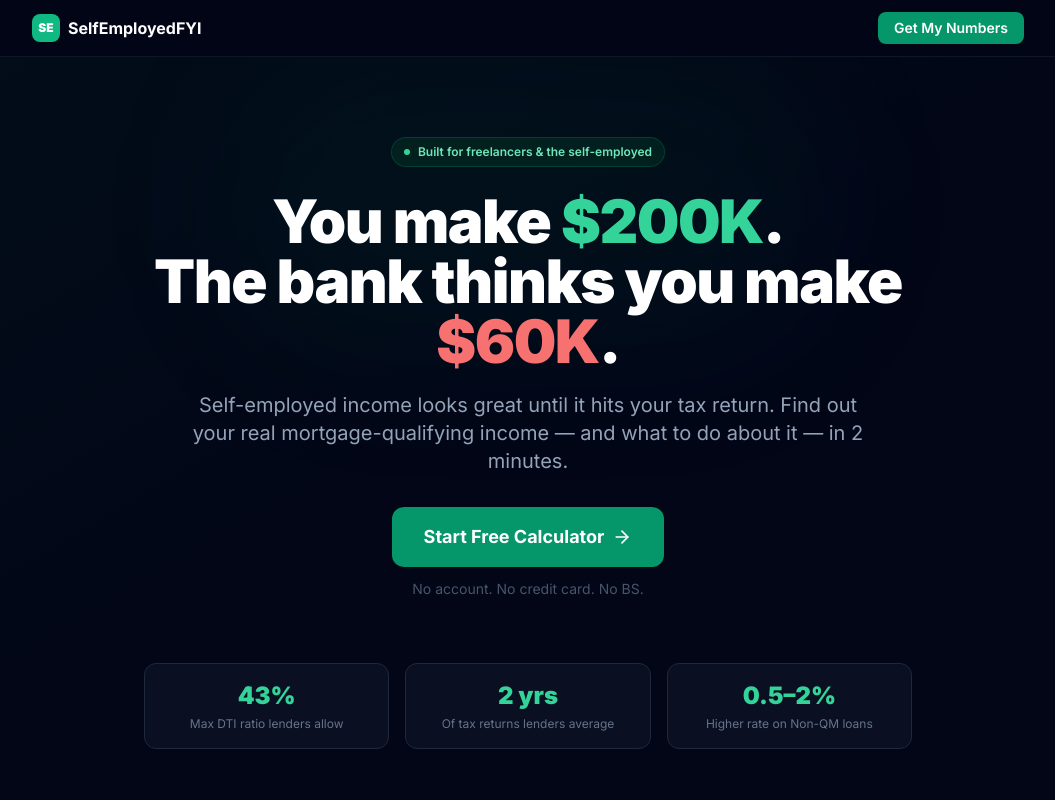
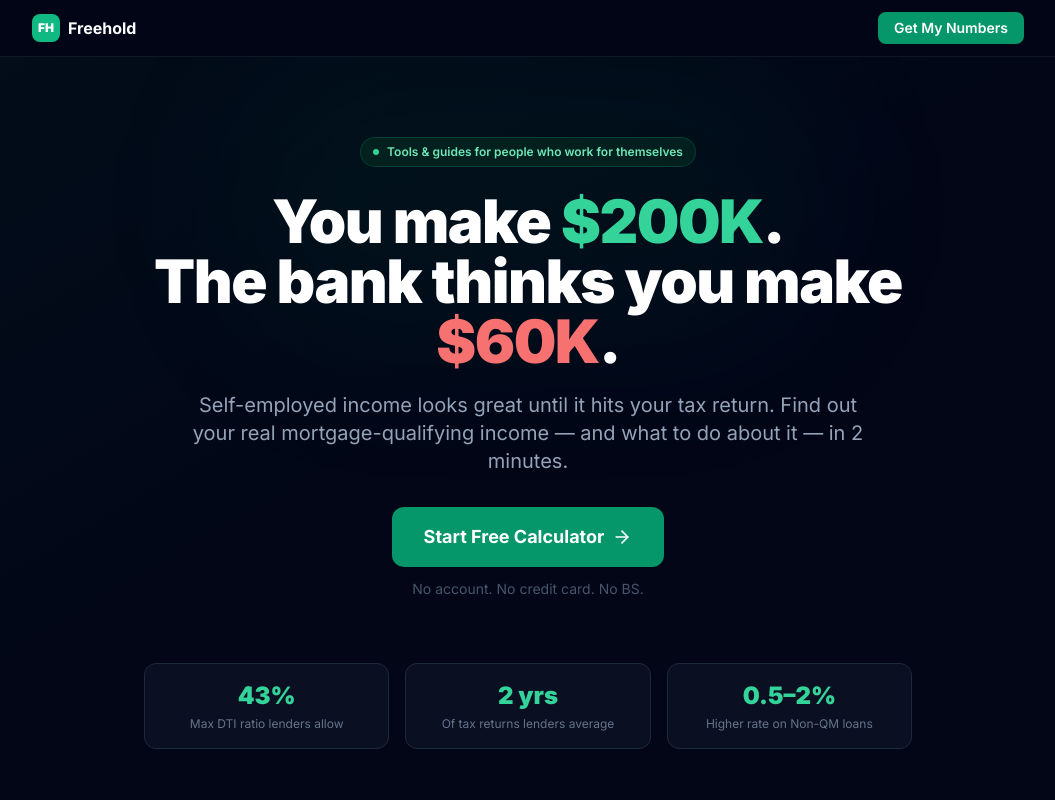
Before and after one commit to tikimips/selfemployedfyi, a Next.js app: page / in a window 1280 px wide. Shown: the top 800 px of the page, without its empty margins (112-1167 px from the left). Built offline with nearby package versions, Linux system fonts and the light colour scheme; no server answers.

Commit message:
rebrand: SelfEmployedFYI → Freehold

```diff
--- a/app/layout.tsx
+++ b/app/layout.tsx
@@ -4,31 +4,31 @@ import "./globals.css";
 
 const inter = Inter({ subsets: ["latin"] });
 
-const BASE_URL = "https://selfemployedfyi.vercel.app";
+const BASE_URL = "https://selfemployedfyi.com";
 
 export const metadata: Metadata = {
   metadataBase: new URL(BASE_URL),
   title: {
-    default: "SelfEmployedFYI — Mortgage Calculator for the Self-Employed",
-    template: "%s | SelfEmployedFYI",
+    default: "Freehold — Tools & Guides for People Who Work for Themselves",
+    template: "%s | Freehold",
   },
   description:
-    "Free mortgage qualification calculator for freelancers and self-employed. See exactly what lenders calculate from your tax returns — and close the gap between what you earn and what you qualify for.",
+    "Freehold is the platform for freelancers, founders, and the self-employed. Calculators, guides, and tools to help you understand your taxes, mortgage, finances, and business — at every stage.",
   keywords: [
+    "self-employed tools",
+    "freelancer resources",
     "self-employed mortgage calculator",
-    "freelancer mortgage qualifying income",
+    "freelancer tax calculator",
+    "self-employed tax deductions",
+    "solo business tools",
     "1099 mortgage calculator",
-    "schedule c mortgage income",
     "non-QM mortgage self-employed",
-    "self-employed home loan",
-    "mortgage qualifying income calculator",
-    "bank statement loan calculator",
-    "self-employed turned down mortgage",
-    "how do lenders calculate self-employed income",
+    "quarterly tax estimator",
+    "freelancer financial tools",
   ],
-  authors: [{ name: "SelfEmployedFYI" }],
-  creator: "SelfEmployedFYI",
-  publisher: "SelfEmployedFYI",
+  authors: [{ name: "Freehold" }],
+  creator: "Freehold",
+  publisher: "Freehold",
   robots: {
     index: true,
     follow: true,
@@ -45,25 +45,25 @@ export const metadata: Metadata = {
   openGraph: {
     type: "website",
     url: BASE_URL,
-    siteName: "SelfEmployedFYI",
-    title: "SelfEmployedFYI — Mortgage Calculator for the Self-Employed",
+    siteName: "Freehold",
+    title: "Freehold — Tools & Guides for People Who Work for Themselves",
     description:
-      "You make $200K. The bank thinks you make $60K. Find out your real mortgage-qualifying income in 2 minutes — free.",
+      "Calculators, guides, and tools for freelancers and the self-employed. Know your numbers. Own your future.",
     images: [
       {
         url: `${BASE_URL}/og-image.png`,
         width: 1200,
         height: 630,
-        alt: "SelfEmployedFYI — Know Your Mortgage-Ready Income",
+        alt: "Freehold — The Platform for Independent Operators",
       },
     ],
     locale: "en_US",
   },
   twitter: {
     card: "summary_large_image",
-    title: "SelfEmployedFYI — Mortgage Calculator for the Self-Employed",
+    title: "Freehold — Tools & Guides for People Who Work for Themselves",
     description:
-      "You make $200K. The bank thinks you make $60K. See your real mortgage-qualifying income in 2 minutes.",
+      "Calculators, guides, and tools for freelancers and the self-employed. Know your numbers. Own your future.",
     images: [`${BASE_URL}/og-image.png`],
   },
 };
@@ -86,9 +86,9 @@ export default function RootLayout({
                   "@type": "WebSite",
                   "@id": `${BASE_URL}/#website`,
                   url: BASE_URL,
-                  name: "SelfEmployedFYI",
+                  name: "Freehold",
                   description:
-                    "Free mortgage qualification calculator for freelancers and self-employed people.",
+                    "The platform for freelancers, founders, and the self-employed. Tools, calculators, and guides at every stage of building your independent business.",
                   publisher: {
                     "@id": `${BASE_URL}/#organization`,
                   },
@@ -96,10 +96,10 @@ export default function RootLayout({
                 {
                   "@type": "Organization",
                   "@id": `${BASE_URL}/#organization`,
-                  name: "SelfEmployedFYI",
+                  name: "Freehold",
                   url: BASE_URL,
                   description:
-                    "Tools to help self-employed people understand and navigate mortgage qualification.",
+                    "Freehold builds tools and resources for people who work for themselves.",
                 },
                 {
                   "@type": "WebApplication",
--- a/app/page.tsx
+++ b/app/page.tsx
@@ -13,9 +13,9 @@ export default function Home() {
         <div className="max-w-5xl mx-auto px-4 h-14 flex items-center justify-between">
           <div className="flex items-center gap-2">
             <div className="w-7 h-7 bg-emerald-500 rounded-lg flex items-center justify-center">
-              <span className="text-white text-xs font-black">SE</span>
+              <span className="text-white text-xs font-black">FH</span>
             </div>
-            <span className="font-bold text-white">SelfEmployedFYI</span>
+            <span className="font-bold text-white">Freehold</span>
           </div>
           <a
             href="#calculator"
@@ -35,7 +35,7 @@ export default function Home() {
         <div className="relative max-w-3xl mx-auto text-center">
           <div className="inline-flex items-center gap-2 bg-emerald-950/60 border border-emerald-800/50 text-emerald-300 text-xs font-semibold px-3 py-1.5 rounded-full mb-6">
             <span className="w-1.5 h-1.5 bg-emerald-400 rounded-full" />
-            Built for freelancers & the self-employed
+            Tools & guides for people who work for themselves
           </div>
 
           <h1 className="text-4xl sm:text-5xl md:text-6xl font-black text-white leading-[1.1] tracking-tight mb-5">
@@ -179,10 +179,10 @@ export default function Home() {
         <div className="max-w-5xl mx-auto flex flex-col sm:flex-row items-center justify-between gap-3">
           <div className="flex items-center gap-2">
             <div className="w-5 h-5 bg-emerald-500 rounded flex items-center justify-center">
-              <span className="text-white text-[9px] font-black">SE</span>
+              <span className="text-white text-[9px] font-black">FH</span>
             </div>
             <span className="text-slate-500 text-sm font-medium">
-              SelfEmployedFYI
+              Freehold
             </span>
           </div>
           <p className="text-xs text-slate-600 text-center">
--- a/lib/pdf.ts
+++ b/lib/pdf.ts
@@ -44,7 +44,7 @@ export async function generatePDFReport(
   setTxt(slate950);
   doc.setFontSize(14);
   doc.setFont("helvetica", "bold");
-  doc.text("SelfEmployedFYI", margin, 12);
+  doc.text("Freehold", margin, 12);
 
   doc.setFontSize(9);
   doc.setFont("helvetica", "normal");
@@ -279,5 +279,5 @@ export async function generatePDFReport(
   doc.text(disclaimerLines, margin, y);
 
   // ── Save ──
-  doc.save(`selfemployedfyi-mortgage-report-${Date.now()}.pdf`);
+  doc.save(`freehold-mortgage-report-${Date.now()}.pdf`);
 }
```
Also changed, not shown: 1 other file (tests, documents, lock files or other folders).
